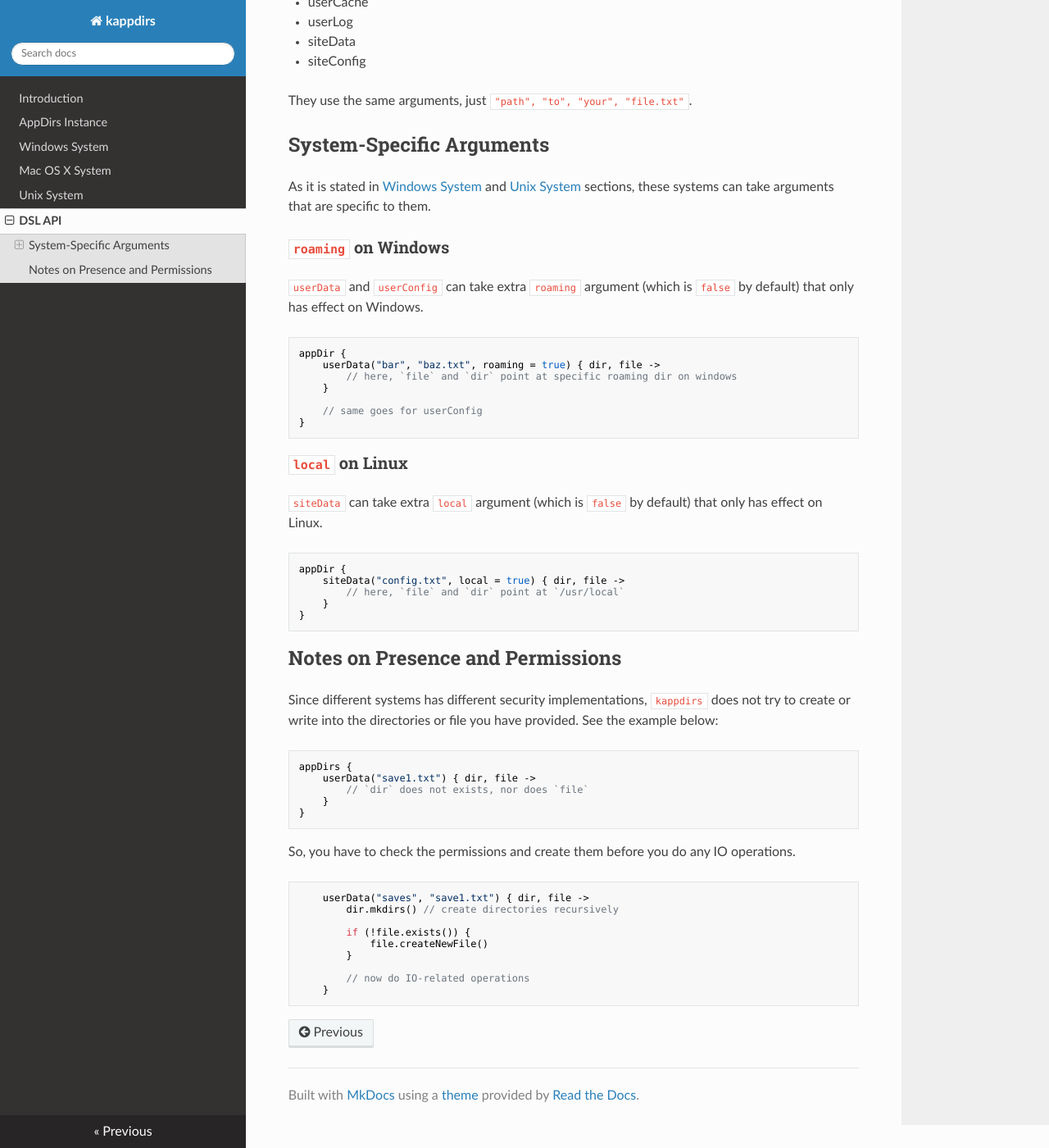
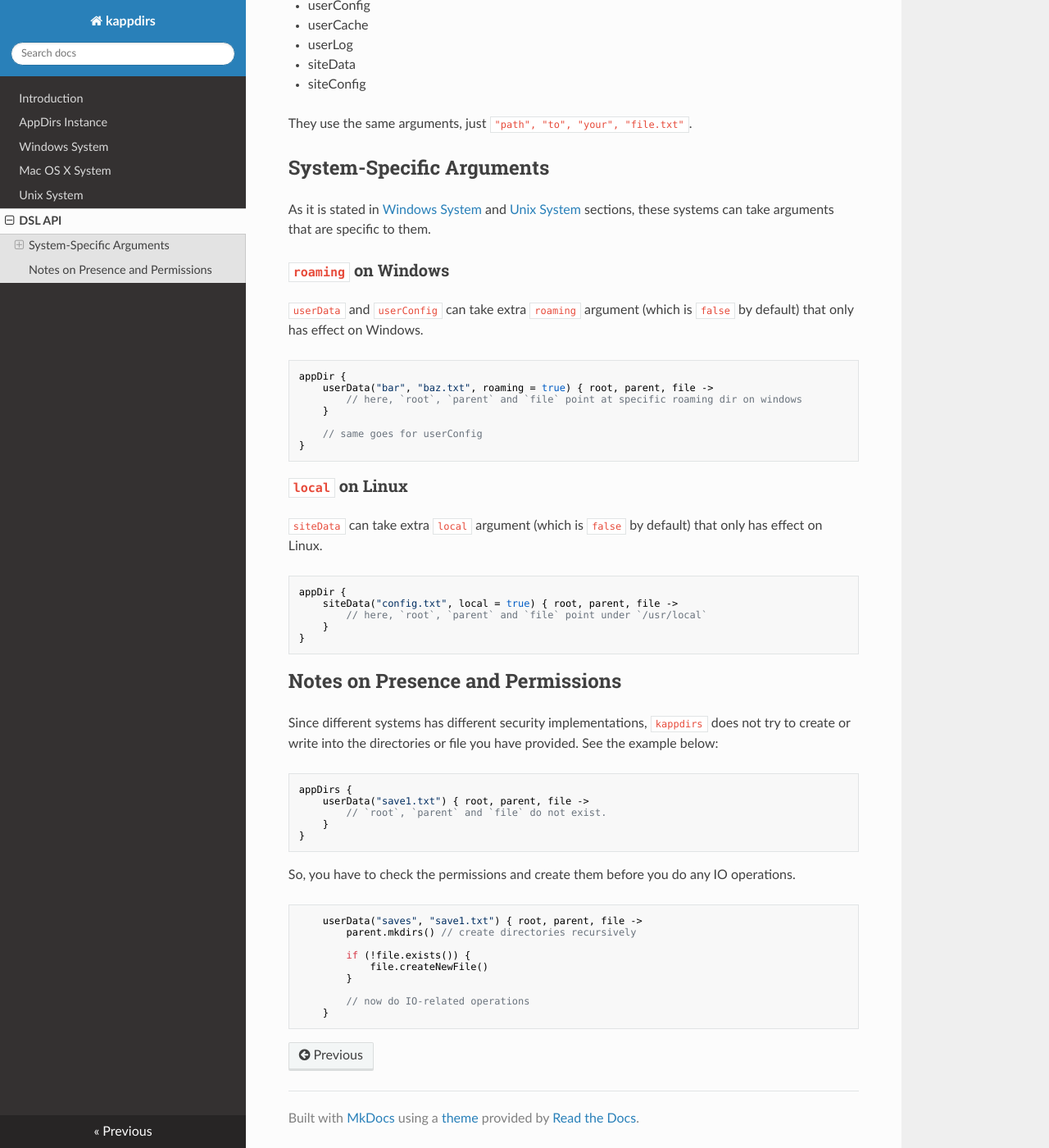
Before and after one commit to erayerdin/kappdirs, an MkDocs documentation site: the page built from docs/dsl-api.md, in a window 1280 px wide and 1400 px high, scrolled down 936 px. Shown: the whole window at 82% size. Built offline with MkDocs 1.6.1, drawn with Linux system fonts in a browser that asks for light colours; nearby versions of some CDN libraries; some of the changed text lies outside the part shown.

Commit message:
updated docs accordingly

````diff
--- a/docs/dsl-api.md
+++ b/docs/dsl-api.md
@@ -22,7 +22,9 @@ example:
 
 ```kotlin
 appDir {
-    userData("my", "config", "file.txt") { dir, file ->
+    userData("my", "config", "file.txt") { root, parent, file ->
+    // `root` points at root directory of `userData`
+    // `parent` points at the directory which contains the `file`
         file.writeText("Hello, world!")
     }
 }
@@ -35,9 +37,9 @@ file. `writeText` is a Kotlin extension for `File` object, to get more info,
 
  > <h4>Note</h4>
  >
- > `dir` and `file` arguments above are `File` objects instead of `Path`
- > objects in order to make it easier to check presence, permissions and
- > execute IO operations.
+ > `root`, `parent` and `file` arguments above are `File` objects instead of
+ > `Path` objects in order to make it easier to check presence, permissions
+ > and execute IO operations.
 
 You can use methods below inside your `AppDir` instance:
 
@@ -62,8 +64,8 @@ by default) that only has effect on Windows.
 
 ```kotlin
 appDir {
-    userData("bar", "baz.txt", roaming = true) { dir, file ->
-        // here, `file` and `dir` point at specific roaming dir on windows
+    userData("bar", "baz.txt", roaming = true) { root, parent, file ->
+        // here, `root`, `parent` and `file` point at specific roaming dir on windows
     }
 
     // same goes for userConfig
@@ -77,8 +79,8 @@ only has effect on Linux.
 
 ```kotlin
 appDir {
-    siteData("config.txt", local = true) { dir, file ->
-        // here, `file` and `dir` point at `/usr/local`
+    siteData("config.txt", local = true) { root, parent, file ->
+        // here, `root`, `parent` and `file` point under `/usr/local`
     }
 }
 ```
@@ -91,8 +93,8 @@ provided. See the example below:
 
 ```kotlin
 appDirs {
-    userData("save1.txt") { dir, file ->
-        // `dir` does not exists, nor does `file`
+    userData("save1.txt") { root, parent, file ->
+        // `root`, `parent` and `file` do not exist.
     }
 }
 ```
@@ -101,8 +103,8 @@ So, you have to check the permissions and create them before you do any IO
 operations.
 
 ```kotlin
-    userData("saves", "save1.txt") { dir, file ->
-        dir.mkdirs() // create directories recursively
+    userData("saves", "save1.txt") { root, parent, file ->
+        parent.mkdirs() // create directories recursively
 
         if (!file.exists()) {
             file.createNewFile()
````
Also changed, not shown: docs/recipes.md (deleted, +0 -17 lines).
